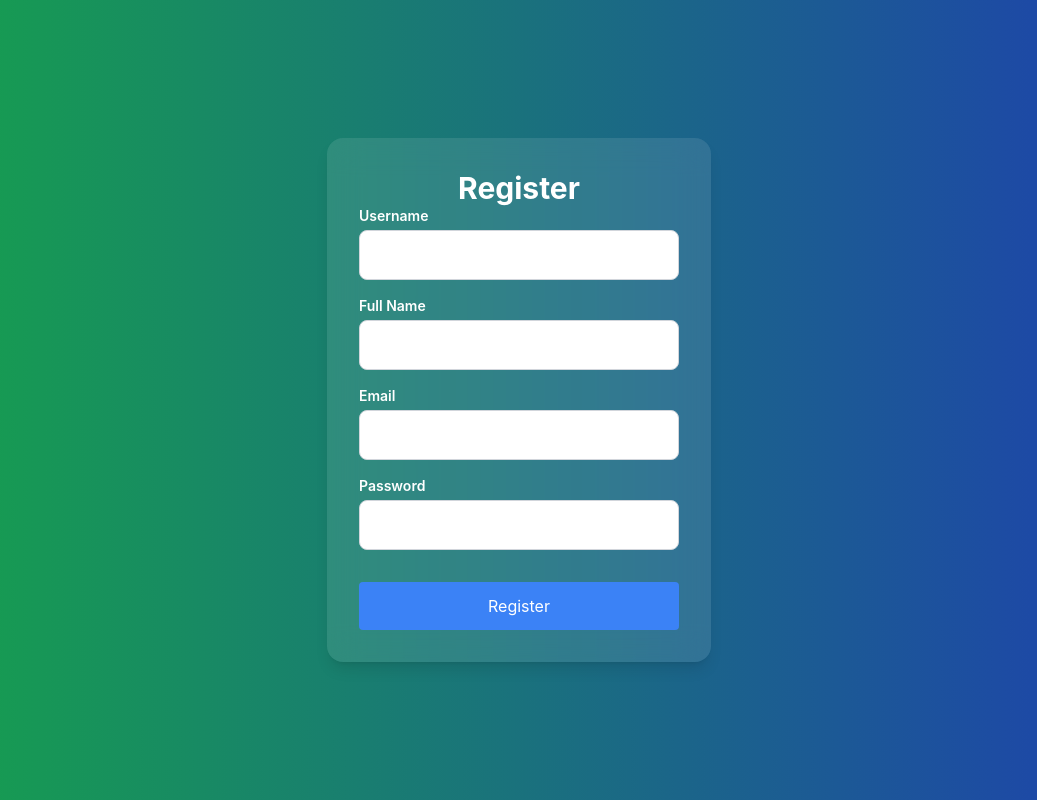
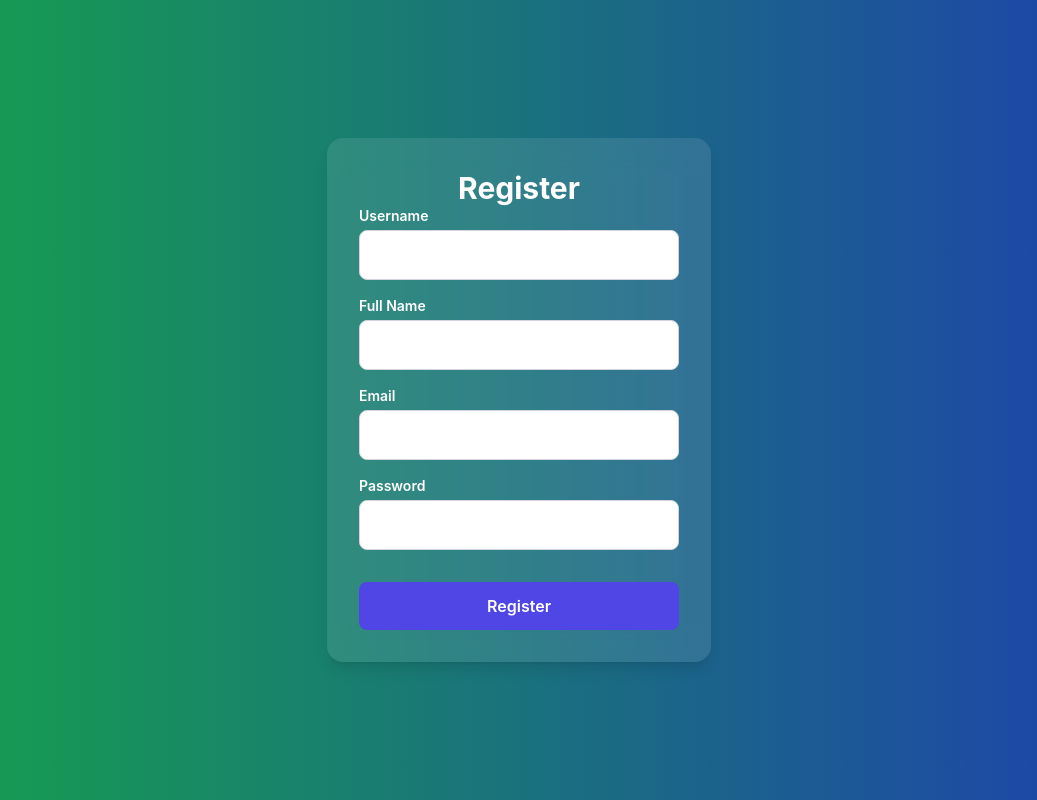
Before and after one commit to arvalinno/simplebank-frontend, a React (Create React App) app: page /register in a window 1280 px wide. Shown: the whole page, without its empty margins (121-1158 px from the left). Built offline with nearby package versions, Linux system fonts and the light colour scheme; the HTML template or start-up script is replaced by a standard one.

Commit message:
fix Register page Button with loading

```diff
--- a/src/components/Button.tsx
+++ b/src/components/Button.tsx
@@ -13,7 +13,7 @@ function Button({ text, onClick, loading }: ButtonProps) {
       className="w-full mt-4 bg-indigo-600 text-white py-3 rounded-lg font-semibold hover:bg-indigo-700 transition duration-300 disabled:opacity-50"
       disabled={loading}
     >
-      {loading ? "Logging in..." : text}
+      {loading ? "Loading ..." : text}
     </button>
   );
 };
--- a/src/pages/LoginPage.tsx
+++ b/src/pages/LoginPage.tsx
@@ -19,7 +19,7 @@ function LoginPage() {
         try {
             const response = await api.post("/v1/login_user", { username, password });
             console.log("Login successful:", response.data);
-            navigate("/bank-homepage"); // Redirect after success
+            navigate("/bank-homepage");
         } catch (error) {
             console.error("Login failed:", error);
             setError("Invalid username or password.");
--- a/src/pages/RegisterPage.tsx
+++ b/src/pages/RegisterPage.tsx
@@ -2,27 +2,32 @@ import { useState } from 'react';
 import '../App.css';
 import { api } from '../api/api';
 import InputField from '../components/InputField';
+import { useNavigate } from 'react-router-dom';
+import Button from '../components/Button';
 
 function RegisterPage() {
 
-    // "username": "arva",
-    // "full_name": "arvalinno",
-    // "password": "arva123",
-    // "email": "arva@gmail.com",
-
+    const navigate = useNavigate();
     const [username, setUsername] = useState("");
     const [full_name, setFullname] = useState("");
     const [password, setPassword] = useState("");
     const [email, setEmail] = useState("");
+    const [loading, setLoading] = useState(false);
+    const [error, setError] = useState("");
 
     const handleRegister = async () => {
+        setLoading(true);
+        setError("");
+
         try {
             const response = await api.post("/v1/create_user", { username, full_name, password, email});
             console.log("Register successful:", response.data);
-            alert("Register Successful!");
+            navigate("/login");
         } catch (error) {
             console.error("Register failed:", error);
             alert("Register Failed");
+        } finally {
+            setLoading(false);
         };
     };
 
@@ -54,11 +59,11 @@ function RegisterPage() {
                     onChange={(e) => setPassword(e.target.value)}
                     value={password}
                 />
-                <button
+                <Button
                     onClick={handleRegister}
-                    className="w-full bg-blue-500 text-white p-3 mt-4 rounded hover:bg-blue-600">
-                Register
-                </button>
+                    loading={loading}
+                    text="Register"
+                />
             </div>
         </div>
     );
```
